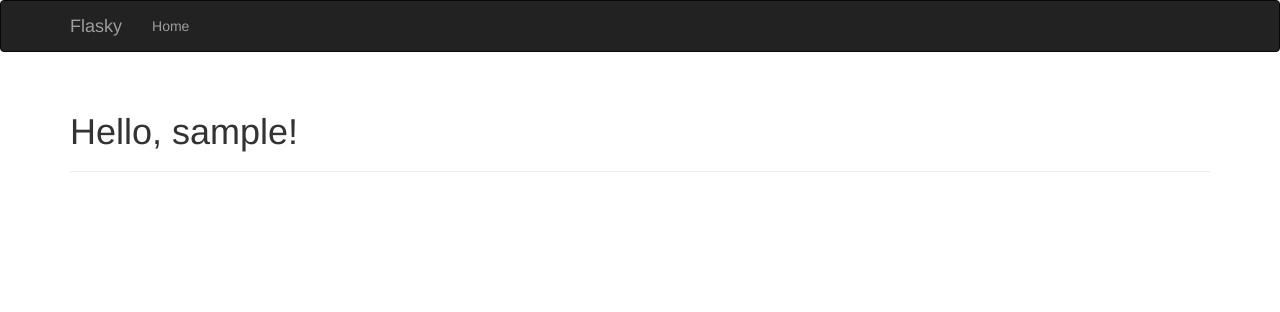
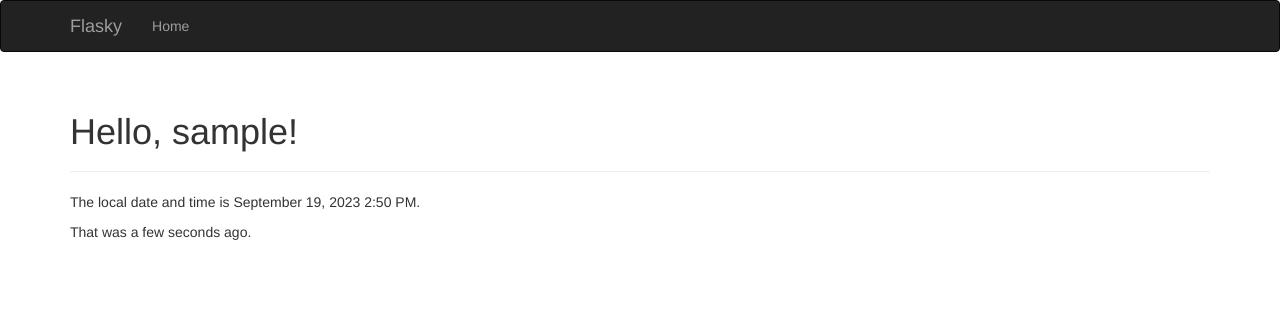
Before and after one commit to Sebastian-Czyrny/-ECE444-F2023-Lab1, a Flask app: a page that uses templates/base.html in a window 1280 px wide. Shown: the top 312 px of the page. Run offline with Flask 3, Linux system fonts and the light colour scheme; some libraries are stand-ins or nearby versions.

Commit message:
integrated flask_moment and added timestamps to user.html

```diff
--- a/hello.py
+++ b/hello.py
@@ -1,7 +1,10 @@
 from flask import Flask, render_template
 from flask_bootstrap import Bootstrap
+from flask_moment import Moment
+from datetime import datetime
 
 app = Flask(__name__)
+moment = Moment(app)
 bootstrap = Bootstrap(app)
 
 @app.route('/')
@@ -10,7 +13,7 @@ def index():
 
 @app.route('/user/<name>')
 def user(name):
-    return render_template('user.html', name=name)
+    return render_template('user.html', name=name, current_time=datetime.utcnow())
 
 @app.errorhandler(404)
 def page_not_found(e):
--- a/templates/base.html
+++ b/templates/base.html
@@ -33,3 +33,8 @@
    {% block page_content %}{% endblock %}
 </div>
 {% endblock %}
+
+{% block scripts %}
+{{ super() }}
+{{ moment.include_moment() }}
+{% endblock %}
--- a/templates/user.html
+++ b/templates/user.html
@@ -6,4 +6,6 @@
 <div class="page-header">
     <h1>Hello, {{name}}!</h1>
 </div>
+<p>The local date and time is {{ moment(current_time).format('LLL') }}.</p>
+<p>That was {{ moment(current_time).fromNow(refresh=True) }}.</p>
 {% endblock %}
```
Also changed, not shown: templates/index.html (+9 -1 lines).
